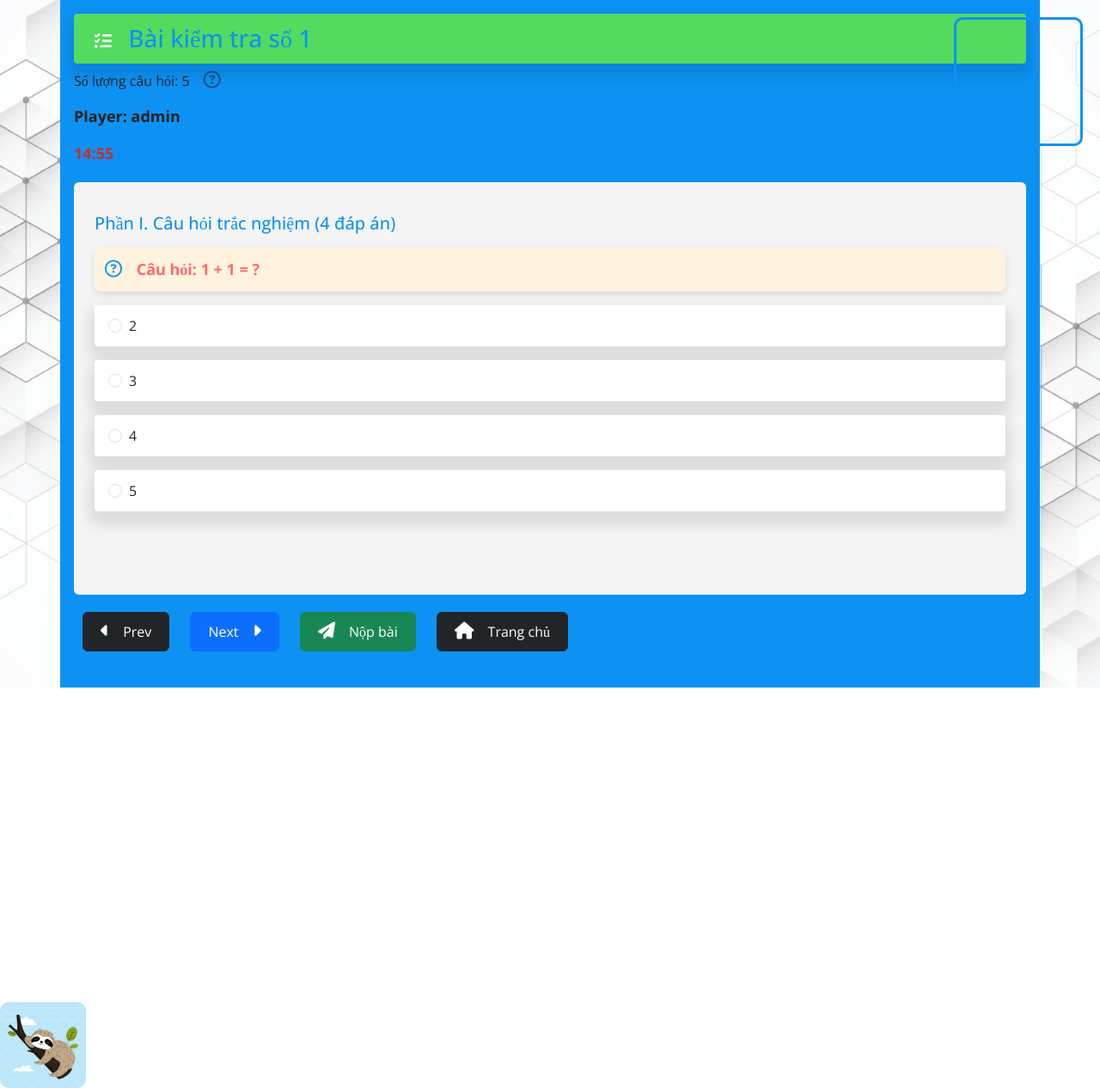
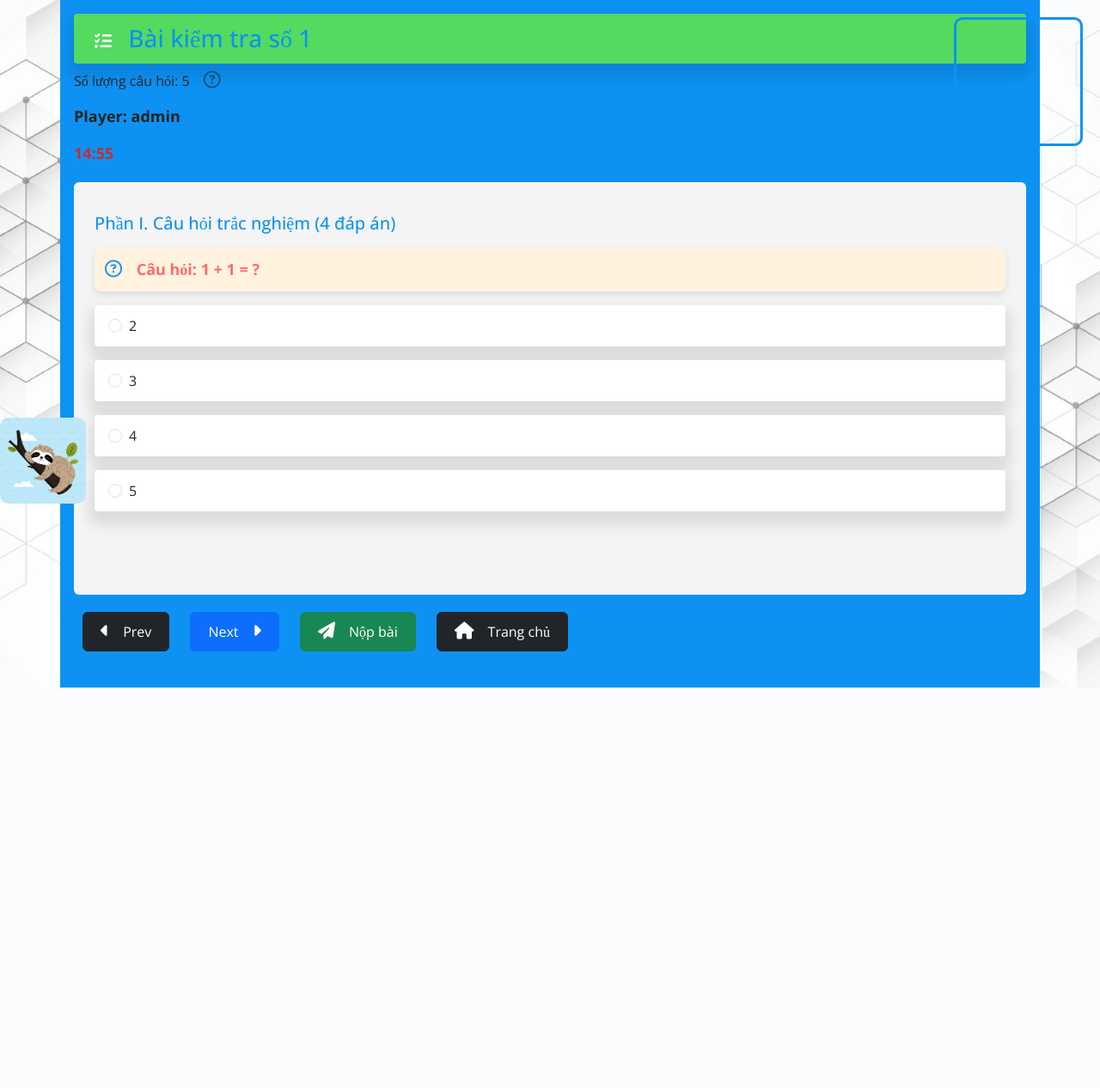
Before and after one commit to h4ck3r0002/exam_monitoring, a Django app: page /exam/4 in a window 1280 px wide. Shown: the whole page at 86% size. After the commit the page ends 800 px from the top, so only its background shows below. Run offline with Django 4.2, Linux system fonts and the light colour scheme; a user stored in the database is signed in; data comes from the database, SQL or seed files in the repository; data that the repository does not hold is empty; some libraries are stand-ins or nearby versions.

Commit message:
Fix ani 3

```diff
--- a/templates/quiz/exam.html
+++ b/templates/quiz/exam.html
@@ -108,7 +108,7 @@
     /* Định dạng ban đầu của phần tử hoạt hình */
     .moving-object {
         position: absolute;
-        bottom: 10px; /* Đặt vị trí gần đáy hoặc điều chỉnh theo ý muốn */
+        top: 10px; /* Đặt vị trí gần đáy hoặc điều chỉnh theo ý muốn */
         left: 0;
         width: 100px;
         height: 100px;
```
